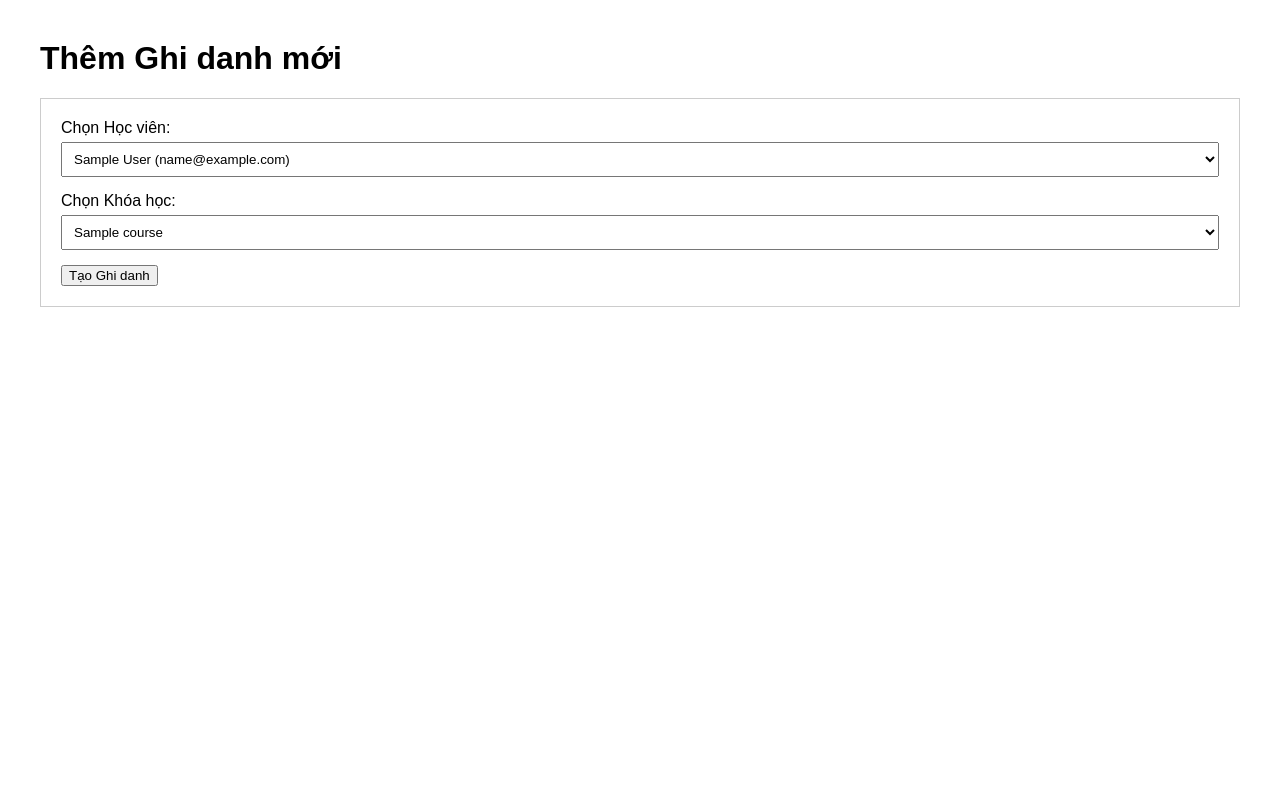
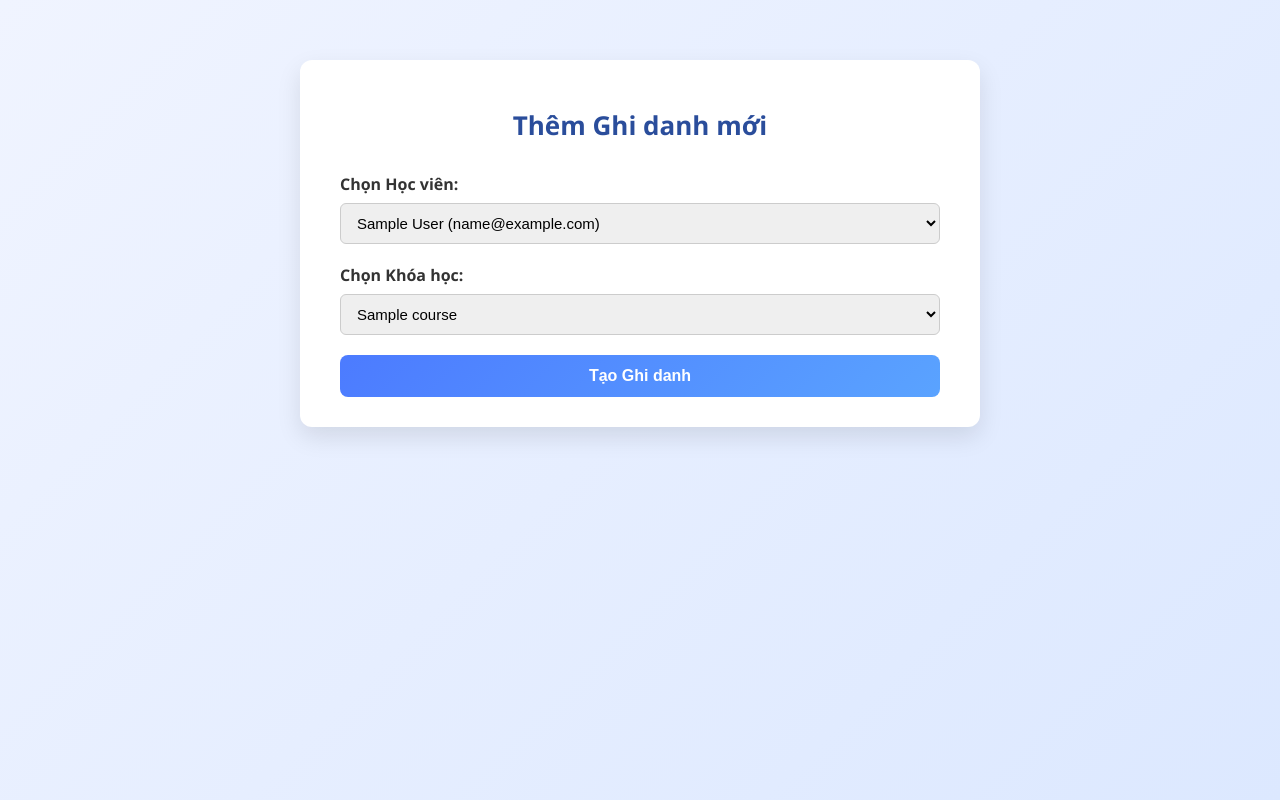
Before and after one commit to TanDuy274/programming_mobile_e_learning_N23, a Node server app: page /admin/enrollments/new in a window 1280 px wide. Run offline with Node 20, Linux system fonts and the light colour scheme; tables that the repository leaves empty hold one stand-in row (values such as "Sample post"); some libraries are stand-ins or nearby versions.

Commit message:
EL-94 update admin UI - new-enrollment

```diff
--- a/e-learning-backend/views/new-enrollment.ejs
+++ b/e-learning-backend/views/new-enrollment.ejs
@@ -4,30 +4,95 @@
     <meta charset="UTF-8" />
     <title>Thêm Ghi danh</title>
     <style>
+      /* --- Tổng thể --- */
       body {
-        font-family: sans-serif;
-        margin: 40px;
+        font-family: "Segoe UI", Tahoma, Geneva, Verdana, sans-serif;
+        background: linear-gradient(135deg, #f0f4ff, #dce8ff);
+        margin: 0;
+        padding: 0;
+        display: flex;
+        justify-content: center;
+        align-items: flex-start;
+        min-height: 100vh;
       }
-      .form-container {
-        padding: 20px;
-        border: 1px solid #ccc;
+
+      .container {
+        max-width: 600px;
+        width: 100%;
+        margin-top: 60px;
+        background: #fff;
+        border-radius: 12px;
+        box-shadow: 0 10px 25px rgba(0, 0, 0, 0.1);
+        padding: 30px 40px;
       }
+
+      h1 {
+        text-align: center;
+        margin-bottom: 30px;
+        color: #2a4d9b;
+        font-size: 26px;
+      }
+
+      /* --- Form --- */
       .form-group {
-        margin-bottom: 15px;
+        margin-bottom: 20px;
       }
+
       label {
         display: block;
-        margin-bottom: 5px;
+        font-weight: 600;
+        margin-bottom: 8px;
+        color: #333;
       }
+
       select {
         width: 100%;
-        padding: 8px;
+        padding: 10px 12px;
+        border: 1px solid #ccc;
+        border-radius: 6px;
+        font-size: 15px;
+        transition: 0.2s;
+      }
+
+      select:focus {
+        border-color: #4c7bff;
+        box-shadow: 0 0 0 3px rgba(76, 123, 255, 0.2);
+        outline: none;
+      }
+
+      button {
+        width: 100%;
+        padding: 12px;
+        border: none;
+        border-radius: 8px;
+        background: linear-gradient(135deg, #4c7bff, #5aa3ff);
+        color: #fff;
+        font-size: 16px;
+        font-weight: 600;
+        cursor: pointer;
+        transition: 0.3s;
+      }
+
+      button:hover {
+        background: linear-gradient(135deg, #3b66e3, #4892ff);
+        transform: translateY(-1px);
+      }
+
+      /* --- Responsive --- */
+      @media (max-width: 480px) {
+        .container {
+          padding: 25px 20px;
+        }
+
+        h1 {
+          font-size: 22px;
+        }
       }
     </style>
   </head>
   <body>
-    <h1>Thêm Ghi danh mới</h1>
-    <div class="form-container">
+    <div class="container">
+      <h1>Thêm Ghi danh mới</h1>
       <form action="/admin/enrollments/new" method="POST">
         <div class="form-group">
           <label for="user">Chọn Học viên:</label>
@@ -39,6 +104,7 @@
             <% }) %>
           </select>
         </div>
+
         <div class="form-group">
           <label for="course">Chọn Khóa học:</label>
           <select id="course" name="course">
@@ -47,6 +113,7 @@
             <% }) %>
           </select>
         </div>
+
         <button type="submit">Tạo Ghi danh</button>
       </form>
     </div>
```
